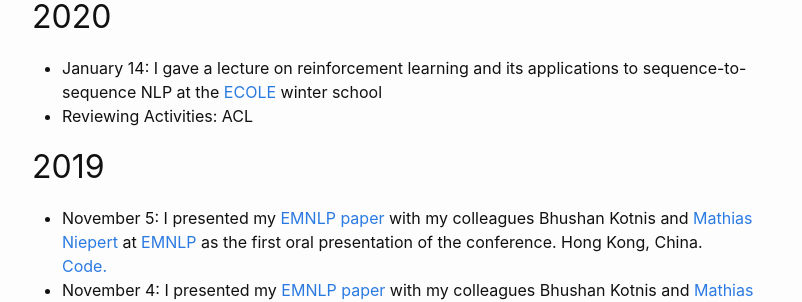
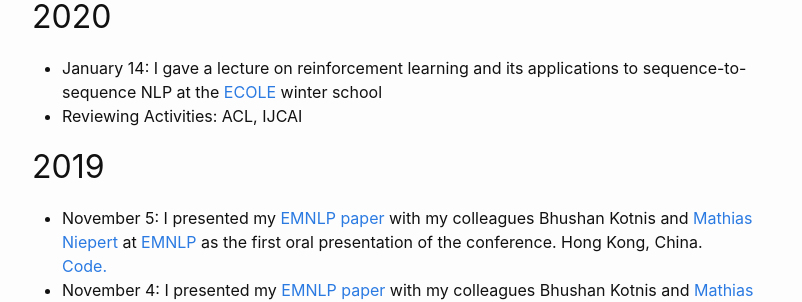
Before and after one commit to carolinlawrence/carolinlawrence.github.io, a Jekyll site: the page built from index.markdown, in a window 1280 px wide. Shown: the part 756-1058 px from the top of the page, without its empty margins (238-1040 px from the left). Built offline with Jekyll 4.4.1, drawn with Linux system fonts in a browser that asks for light colours.

Commit message:
Update index.markdown

```diff
--- a/index.markdown
+++ b/index.markdown
@@ -34,7 +34,7 @@ From 2014-2018 I was graduate research assistant and PhD student at the Statisti
 # News
 ## 2020
 * January 14: I gave a lecture on reinforcement learning and its applications to sequence-to-sequence NLP at the <a href="https://ecole-itn.eu/">ECOLE</a> winter school
-* Reviewing Activities: ACL
+* Reviewing Activities: ACL, IJCAI
 
 ## 2019
 * November 5: I presented my <a href='https://www.aclweb.org/anthology/D19-1001.pdf'>EMNLP paper</a> with my colleagues Bhushan Kotnis and <a href='http://www.matlog.net/'>Mathias Niepert</a> at <a href='https://sites.google.com/view/wngt19/home'>EMNLP</a> as the first oral presentation of the conference. Hong Kong, China.<br/> <a href='https://github.com/carolinlawrence/BiSon'>Code.</a>
```
